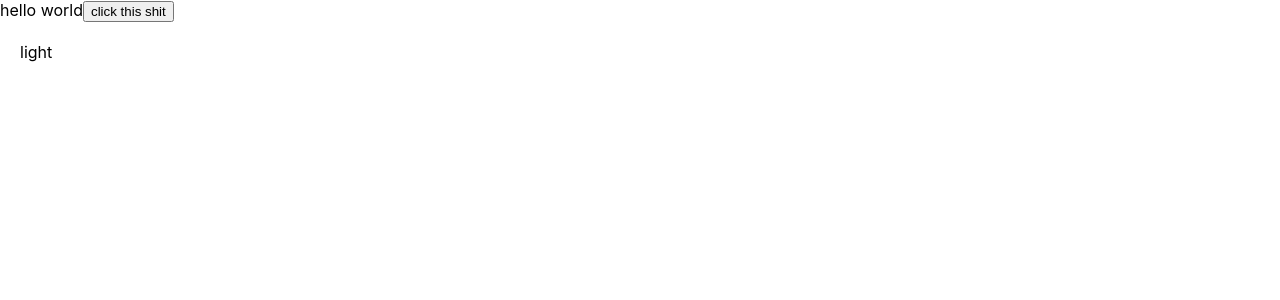
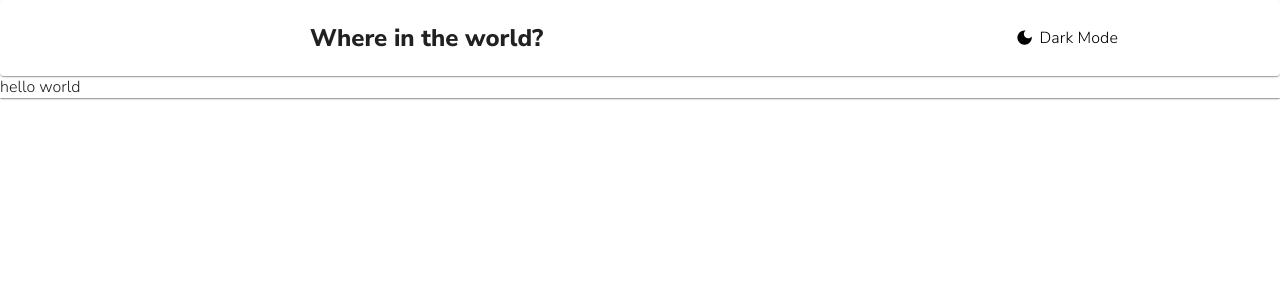
Before and after one commit to Electromorphous/Countries, a React (Create React App) app: page / in a window 1280 px wide. Shown: the top 300 px of the page. Built offline with nearby package versions, Linux system fonts and the light colour scheme.

Commit message:
create header

```diff
--- a/package.json
+++ b/package.json
@@ -5,6 +5,7 @@
   "dependencies": {
     "@emotion/react": "^11.5.0",
     "@emotion/styled": "^11.3.0",
+    "@mui/icons-material": "^5.0.5",
     "@mui/material": "^5.0.6",
     "@mui/styles": "^5.0.2",
     "@testing-library/jest-dom": "^5.14.1",
@@ -13,6 +14,7 @@
     "node-sass": "^6.0.1",
     "react": "^17.0.2",
     "react-dom": "^17.0.2",
+    "react-router-dom": "^5.3.0",
     "react-scripts": "4.0.3",
     "web-vitals": "^1.1.2"
   },
--- a/src/App.jsx
+++ b/src/App.jsx
@@ -1,12 +1,15 @@
 import React from "react";
 import ThemeContext from "./utility/ThemeContext";
-import Bruh from "./Bruh";
+import Header from "./containers/Header";
+import { Paper } from "@mui/material";
 
 function App() {
   return (
     <ThemeContext>
-      hello world
-      <Bruh />
+      <Paper style={{ width: "100%", height: "100%", borderRadius: 0 }}>
+        <Header />
+        hello world
+      </Paper>
     </ThemeContext>
   );
 }
--- a/src/Bruh.jsx
+++ /dev/null
@@ -1,28 +0,0 @@
-import React from "react";
-import { makeStyles } from "@mui/styles";
-import { useTheme } from "@emotion/react";
-import { useThemeUpdate } from "./utility/ThemeContext";
-
-const useStyles = makeStyles((theme) => ({
-  background: {
-    background: theme.palette.primary.main,
-    color: theme.palette.textColor.main,
-    padding: 20,
-  },
-}));
-
-function Bruh() {
-  const classes = useStyles();
-
-  const theme = useTheme();
-  const toggleTheme = useThemeUpdate();
-
-  return (
-    <>
-      <button onClick={toggleTheme}>click this shit</button>
-      <div className={classes.background}>{theme.palette.mode}</div>
-    </>
-  );
-}
-
-export default Bruh;
--- a/src/Sass/config.scss
+++ b/src/Sass/config.scss
@@ -1,13 +1,8 @@
-body {
-    margin: 0;
-    font-family: -apple-system, BlinkMacSystemFont, 'Segoe UI', 'Roboto', 'Oxygen',
-      'Ubuntu', 'Cantarell', 'Fira Sans', 'Droid Sans', 'Helvetica Neue',
-      sans-serif;
-    -webkit-font-smoothing: antialiased;
-    -moz-osx-font-smoothing: grayscale;
-  }
+@import url("https://fonts.googleapis.com/css2?family=Nunito+Sans:wght@300;600;800&display=swap");
 
-  code {
-    font-family: source-code-pro, Menlo, Monaco, Consolas, 'Courier New',
-      monospace;
-  }
+* {
+  box-sizing: border-box;
+  margin: 0;
+  padding: 0;
+  font-family: "Nunito Sans", sans-serif !important;
+}
--- a/src/Sass/main.scss
+++ b/src/Sass/main.scss
@@ -1 +1,20 @@
 @import "config";
+
+body {
+  @media (max-width: 375px) {
+    .header-container {
+      text-align: left;
+      padding: 20px;
+      .title {
+        font-size: 0.9rem;
+      }
+      .icon {
+        font-size: 0.9rem;
+      }
+      .button-text {
+        font-size: 0.8rem;
+        margin-left: 2px;
+      }
+    }
+  }
+}
--- /dev/null
+++ b/src/containers/Header.jsx
@@ -0,0 +1,58 @@
+import React from "react";
+import { makeStyles } from "@mui/styles";
+import { useThemeUpdate } from "../utility/ThemeContext";
+import { Grid, Paper, Button, Typography } from "@mui/material";
+import DarkModeIcon from "@mui/icons-material/DarkMode";
+
+const useStyles = makeStyles((theme) => ({
+  headerContainer: {
+    background: theme.palette.primary.light,
+    padding: "20px 0",
+    textAlign: "center",
+  },
+  title: {
+    fontSize: "1.5rem",
+  },
+  icon: {
+    color: theme.palette.textColor.main,
+    fontSize: "1.2rem",
+    cursor: "pointer",
+  },
+  buttonText: {
+    color: theme.palette.textColor.main,
+    fontSize: "1rem",
+    textTransform: "capitalize",
+    marginLeft: 5,
+  },
+}));
+
+function Header() {
+  const classes = useStyles();
+
+  const toggleTheme = useThemeUpdate();
+
+  return (
+    <Paper className={`header-container ${classes.headerContainer}`}>
+      <Grid
+        container
+        alignItems="center"
+        justifyContent="space-around"
+        flexWrap="nowrap"
+      >
+        <Grid item xs={8}>
+          <h1 className={`title ${classes.title}`}>Where in the world?</h1>
+        </Grid>
+        <Grid item xs={4}>
+          <Button style={{ borderRadius: 10 }} onClick={toggleTheme}>
+            <DarkModeIcon className={`icon ${classes.icon}`} />
+            <Typography className={`button-text ${classes.buttonText}`}>
+              Dark Mode
+            </Typography>
+          </Button>
+        </Grid>
+      </Grid>
+    </Paper>
+  );
+}
+
+export default Header;
--- a/src/index.js
+++ b/src/index.js
@@ -2,10 +2,13 @@ import React from "react";
 import ReactDOM from "react-dom";
 import "./Sass/main.scss";
 import App from "./App";
+import { HashRouter as Router } from "react-router-dom";
 
 ReactDOM.render(
   <React.StrictMode>
-    <App />
+    <Router basename="/">
+      <App />
+    </Router>
   </React.StrictMode>,
   document.getElementById("root")
 );
```
Also changed, not shown: 1 other file (tests, documents, lock files or other folders).
